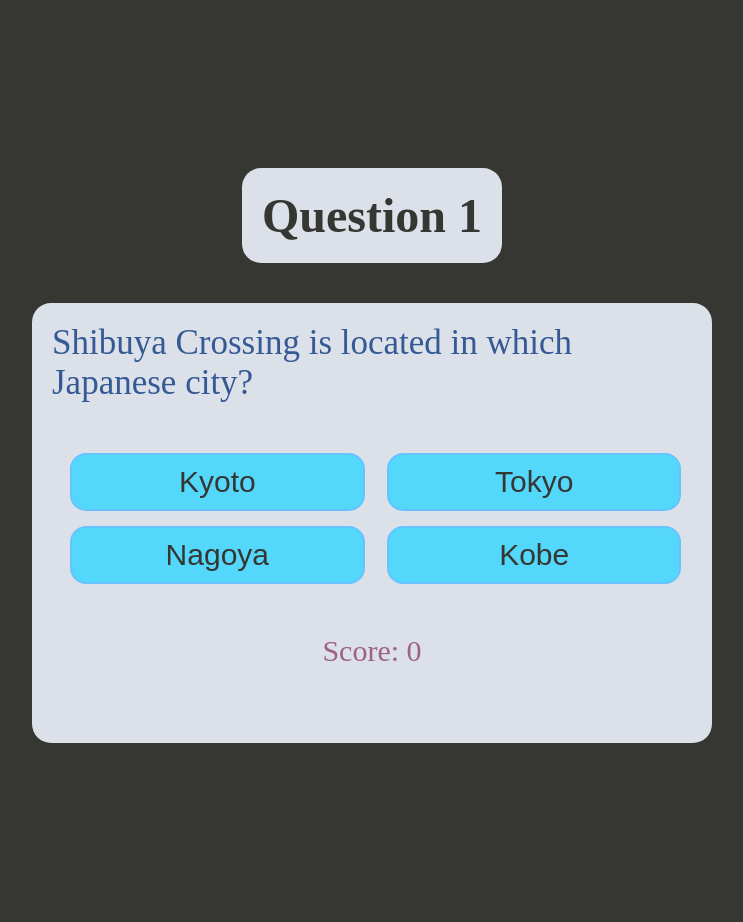
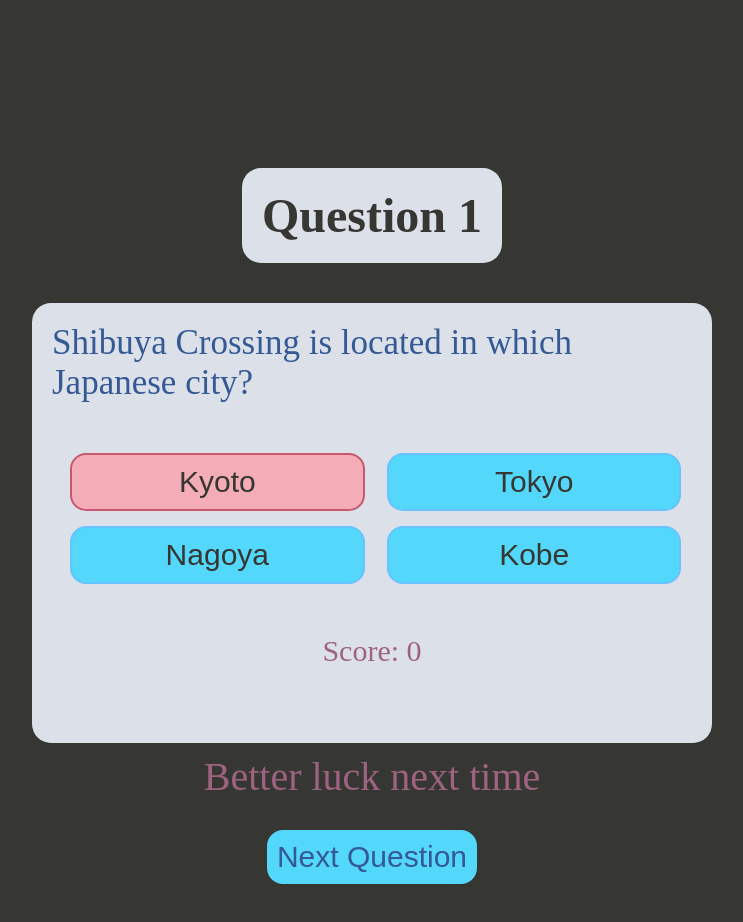
Before and after one commit to Megan-0401/browser-quiz-game, a website built with Vite: page quiz-game/index.html in a window 1280 px wide. Both pictures are taken after a click on the button "Kyoto". Shown: the whole page, without its empty margins (268-1011 px from the left). Before the commit the page ends 871 px from the top, so only its background shows below. Built offline with nearby package versions, Linux system fonts and the light colour scheme.

Commit message:
Updating TS file -- adding event handler for when an answer is clicked

```diff
--- a/quiz-game/src/_palette.scss
+++ b/quiz-game/src/_palette.scss
@@ -7,7 +7,7 @@
 // button colours
 $btn-col: #53d8fbff;
 $btn-border-col: #66c3ffff;
-$btn-correct-ans-col: #d8e2dcff;
+$btn-correct-ans-col: #7af0bf;
 $btn-incorrect-ans-col: #f4acb7ff;
 $btn-next-col: #dce1e9ff;
 
--- a/quiz-game/src/main.ts
+++ b/quiz-game/src/main.ts
@@ -4,7 +4,10 @@
 
 // flags
 
-let isNewGame: boolean = true;
+let isNewGame: boolean = true; // to start a new game
+let currentQuestion: number = 1; // to update and reset current question
+let userScore: number = 0; // to update and reset user's score
+let isAnsBtnClicked: boolean = false; // to avoid multiple results of an answer being clicked
 
 // capturing elements from the DOM
 
@@ -44,6 +47,11 @@
 	answerBtnTwo.innerText = randomisedAns[1];
 	answerBtnThree.innerText = randomisedAns[2];
 	answerBtnFour.innerText = randomisedAns[3];
+	// reset defaults
+	score.innerText = `Score: ${userScore}`;
+	isAnsBtnClicked = false;
+	message.style.display = "none";
+	nextOrAgainBtn.style.display = "none";
 
 	return;
 };
@@ -61,7 +69,47 @@
 	return newArray;
 };
 
+const handleAnswerButtonClick = (event: Event) => {
+	const target = event.currentTarget as HTMLButtonElement;
+
+	//check if an answer button has already been clicked
+	if (isAnsBtnClicked) {
+		return;
+	}
+
+	// currently all placeholders for question 1. seperate functions to be made for each question check
+
+	// check if the answer is correct
+	if (target.innerText === "Tokyo") {
+		//change answer button to green
+		target.style.backgroundColor = "#7af0bf";
+		target.style.border = "2px solid #45beaa";
+		//update user score
+		userScore += 5;
+		score.innerText = `Score: ${userScore}`;
+		//display message
+		message.style.display = "initial";
+		message.innerText = "Correct! Great job";
+	} else {
+		//change answer button to red
+		target.style.backgroundColor = "#f4acb7ff";
+		target.style.border = "2px solid #c7576f";
+		//display message
+		message.style.display = "initial";
+		message.innerText = "Better luck next time";
+	}
+	//display next question button
+	nextOrAgainBtn.style.display = "initial";
+
+	isAnsBtnClicked = true;
+};
+
+const handleNextButtonClick = (event: Event) => {};
+
 if (isNewGame) {
 	initialiseDisplay(questionData.question1, questionData.answers1);
 	isNewGame = false;
 }
+
+answerBtns.forEach((button) => button.addEventListener("click", handleAnswerButtonClick));
+nextOrAgainBtn.addEventListener("click", handleNextButtonClick);
--- a/quiz-game/src/style.scss
+++ b/quiz-game/src/style.scss
@@ -105,7 +105,6 @@
 	}
 	.section {
 		width: 65vw;
-		height: 450px;
 	}
 	.question {
 		font-size: typography.$s-question-font-size;
```
Also changed, not shown: README.md.
